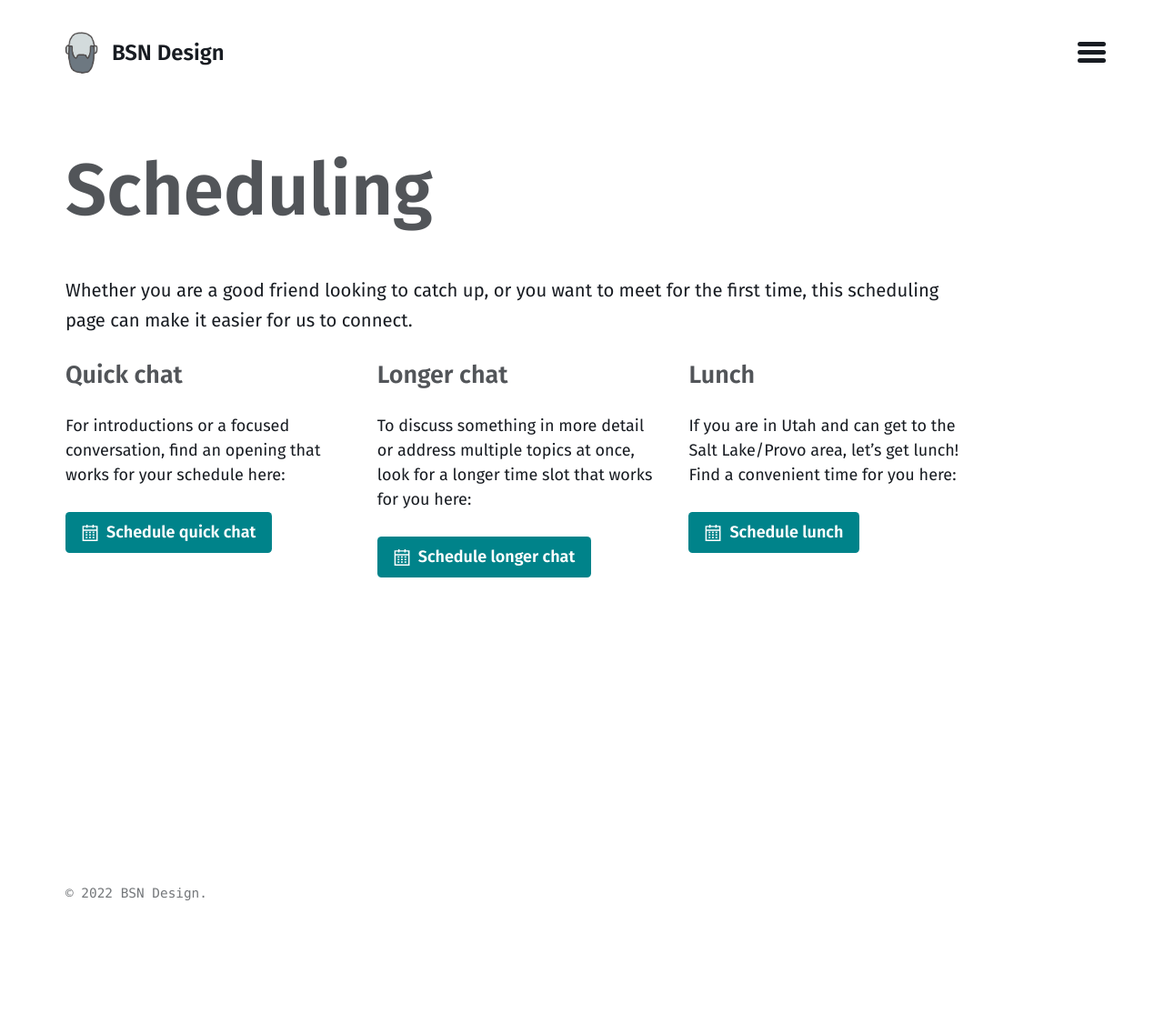
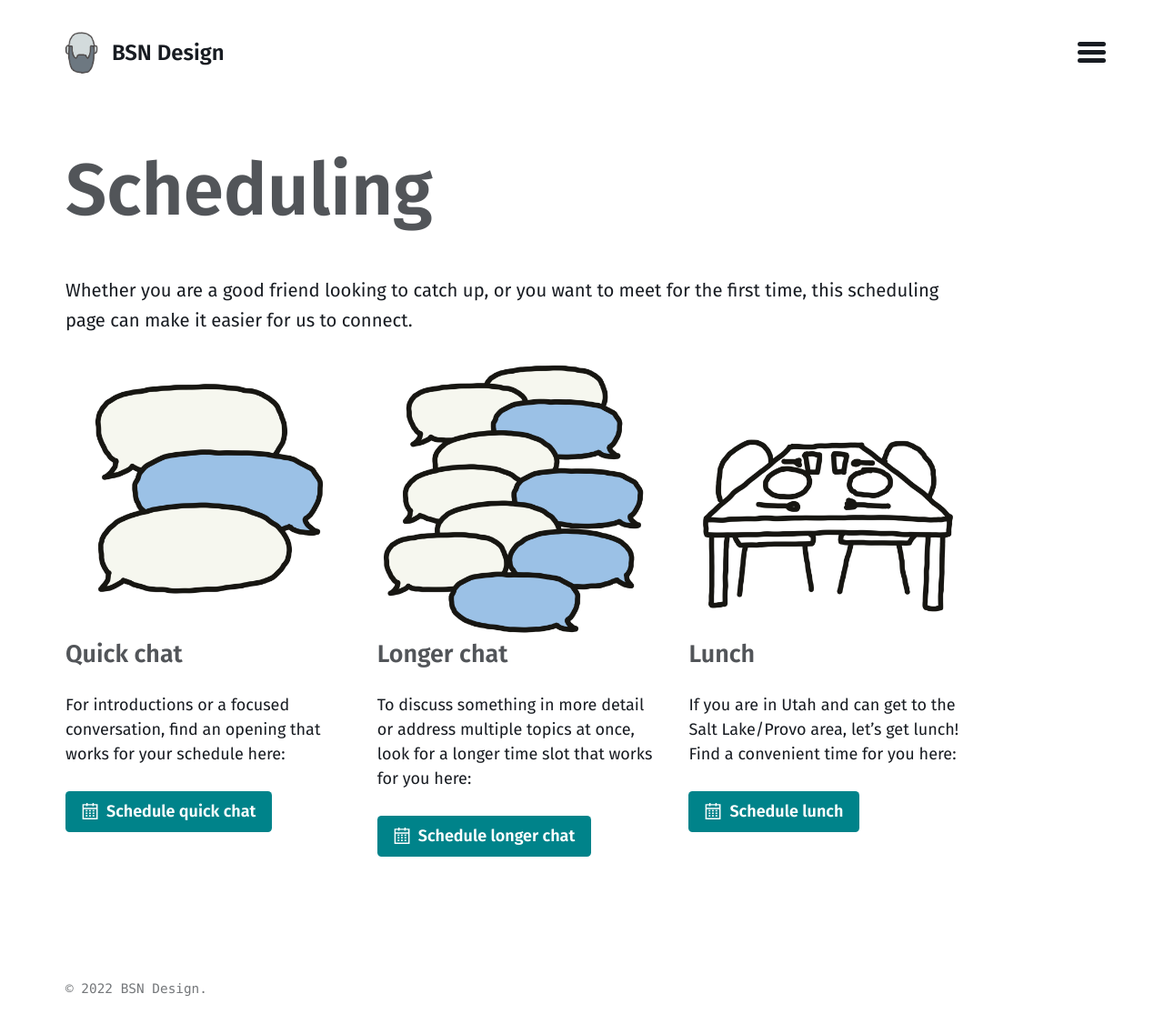
Before and after one commit to bsn-design/bsn-design.github.io, a Jekyll site: the page built from scheduling.html, in a window 1280 px wide. Shown: the whole page at 91% size. Built offline with Jekyll 4.4.1, drawn with Linux system fonts in a browser that asks for light colours; before the commit the page ends 1021 px from its top, so only the background shows below that.

Commit message:
Add images to scheduling page

```diff
--- a/scheduling.html
+++ b/scheduling.html
@@ -9,6 +9,8 @@ permalink: /scheduling/
 
 <div class="entries-grid">
     <div class="entry">
+        <img src="/assets/images/quick-chat.png" alt="Quick Chat">
+
         <h3>Quick chat</h3>
 
         <p>For introductions or a focused conversation, find an opening that works for your schedule here:</p>
@@ -17,6 +19,8 @@ permalink: /scheduling/
     </div>
 
     <div class="entry">
+        <img src="/assets/images/longer-chat.png" alt="Longer Chat">
+
         <h3>Longer chat</h3>
 
         <p>To discuss something in more detail or address multiple topics at once, look for a longer time slot that works for you here:</p>
@@ -25,6 +29,8 @@ permalink: /scheduling/
     </div>
 
     <div class="entry">
+        <img src="/assets/images/lunch.png" alt="Lunch">
+
         <h3>Lunch</h3>
 
         <p>If you are in Utah and can get to the Salt Lake/Provo area, let’s get lunch! Find a convenient time for you here:</p>
```
Also changed, not shown: assets/images/longer-chat.png (renamed from assets/images/longer chat.png), assets/images/quick-chat.png (renamed from assets/images/quick chat.png).
